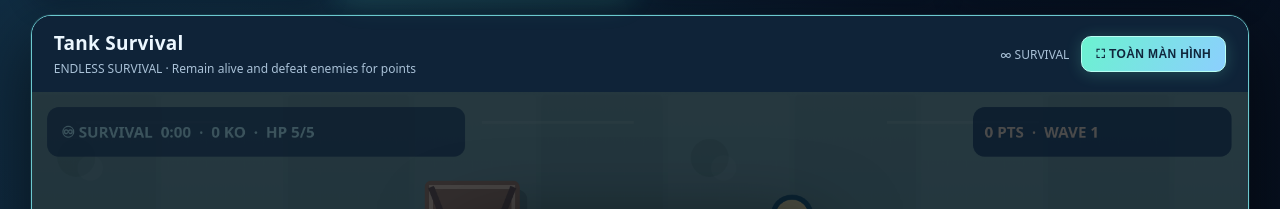
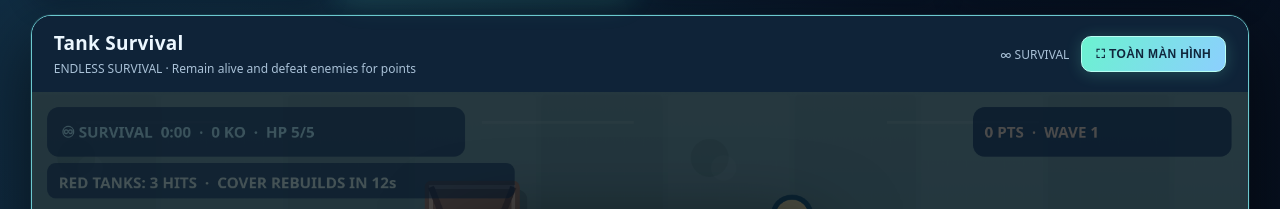
Before and after one commit to vandeptrai11012008-star/party-arena, a website: page classic.html in a window 1280 px wide. Shown: the part 391-600 px from the top of the page. Drawn offline with Linux system fonts and the light colour scheme; animation ran at ten frames a second.

Commit message:
Show 3-hit red tank and 12-second cover respawn rules in original Tank HUD

```diff
--- a/classic.html
+++ b/classic.html
@@ -544,7 +544,8 @@ function drawTank(t){const s=state;sky(["#799c86","#b9a88f","#8499a8","#576c6b",
  if(s.invuln<=0||Math.floor(t*12)%2===0)tankShape(s.tank.x,s.tank.y,Number.isFinite(s.aim)?s.aim:s.tank.a,skinColor(),"standard",t);
  drawParticles();c.restore();
  roundRect(12,12,330,39,9,"#09253ba4");drawTag(23,36,`♾ SURVIVAL  ${formatClock(elapsed)}  ·  ${score} KO  ·  HP ${s.hp}/${s.maxHp}`,"#c8fff0");
- roundRect(743,12,204,39,9,"#09253bc2");drawTag(752,36,`${currentSurvivalPoints()} PTS  ·  WAVE ${1+Math.floor(elapsed/30)}`,"#ffdfb0")
+ roundRect(743,12,204,39,9,"#09253bc2");drawTag(752,36,`${currentSurvivalPoints()} PTS  ·  WAVE ${1+Math.floor(elapsed/30)}`,"#ffdfb0");
+ roundRect(12,56,369,28,7,"#09253b9f");drawTag(21,76,"RED TANKS: 3 HITS  ·  COVER REBUILDS IN 12s","#e9fbd7")
 }
 function drawJump(t){const st=state,cam=st.camera;
  const skies=[["#53a3d8","#c4f4fb"],["#f69e83","#fbd8b4"],["#776bd2","#e3bdeb"],["#1c436d","#6fa7b5"],["#29284c","#826188"]];
```
